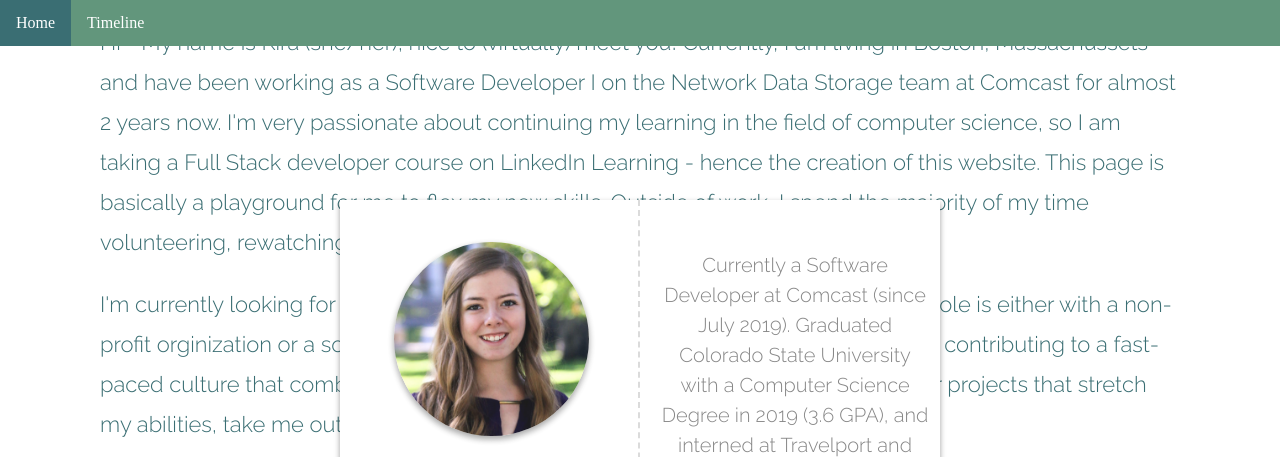
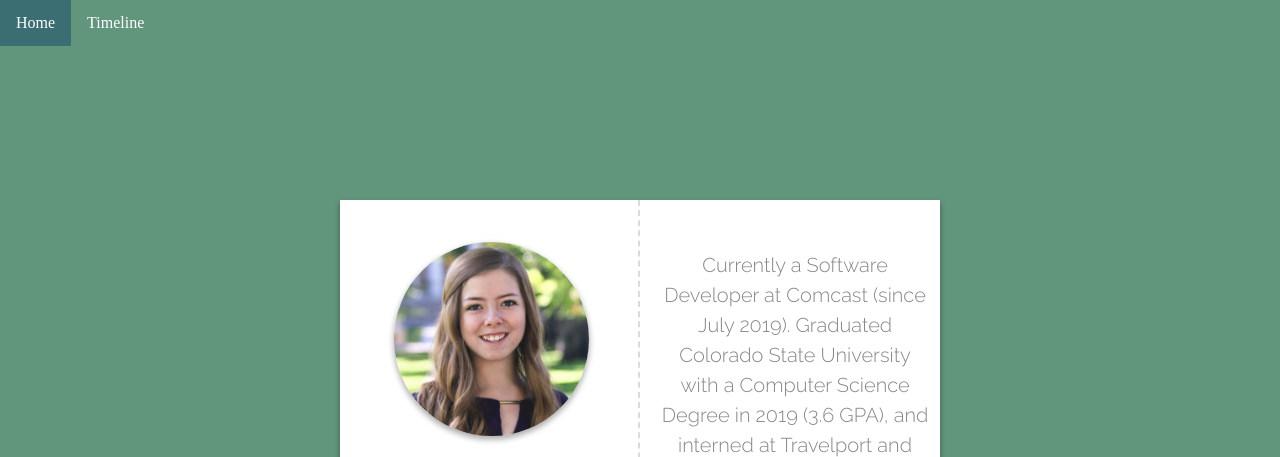
Before and after one commit to kiram15/kiram15.github.io, a plain HTML site: page index.html in a window 1280 px wide. Shown: the top 457 px of the page. Drawn offline with Linux system fonts and the light colour scheme.

Commit message:
Update styles.css

```diff
--- a/css/styles.css
+++ b/css/styles.css
@@ -111,7 +111,7 @@ h2 {
 }
 
 /* --------------------------- Profile Card --------------------------- */
-.bg {
+#home {
   background: #62967c; /* sage */
   width: 100vw;
   height: 100vh;
```
